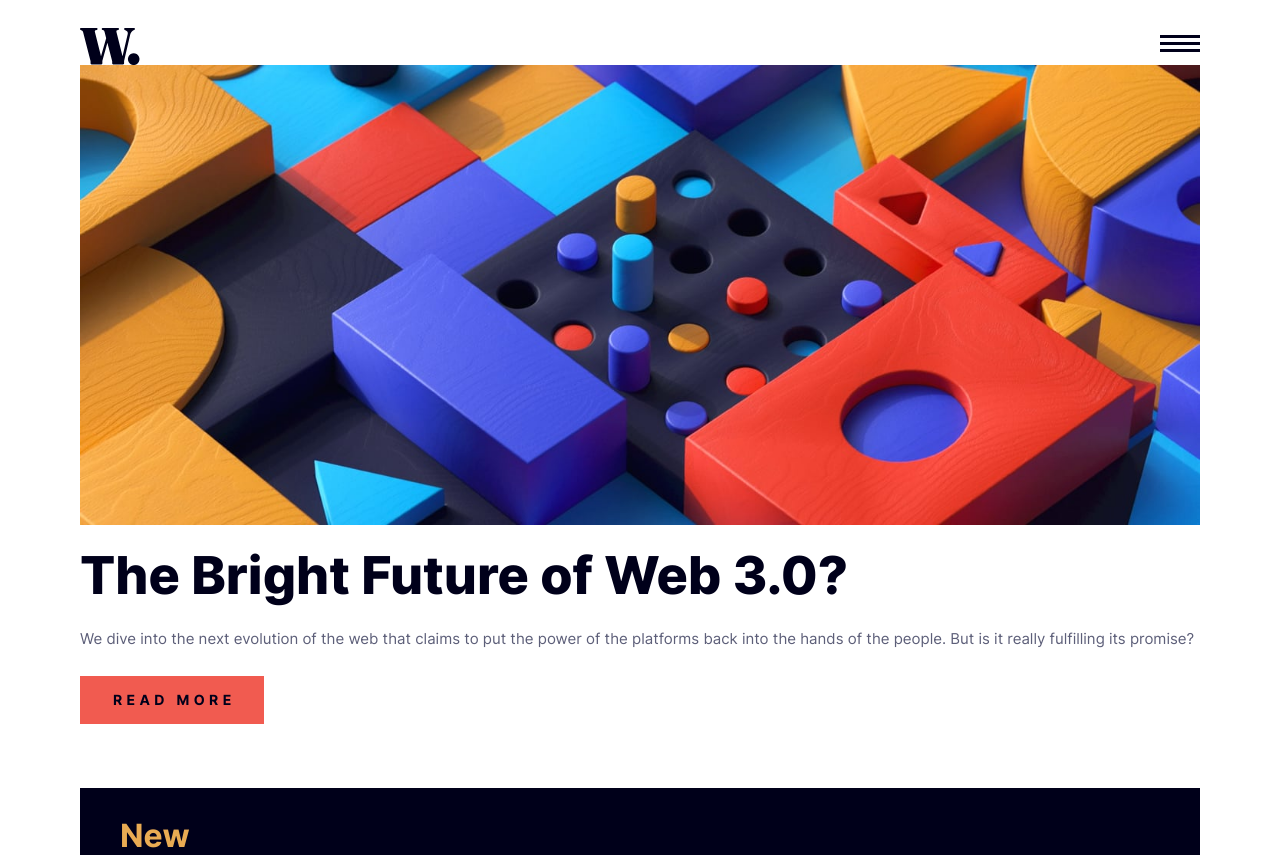
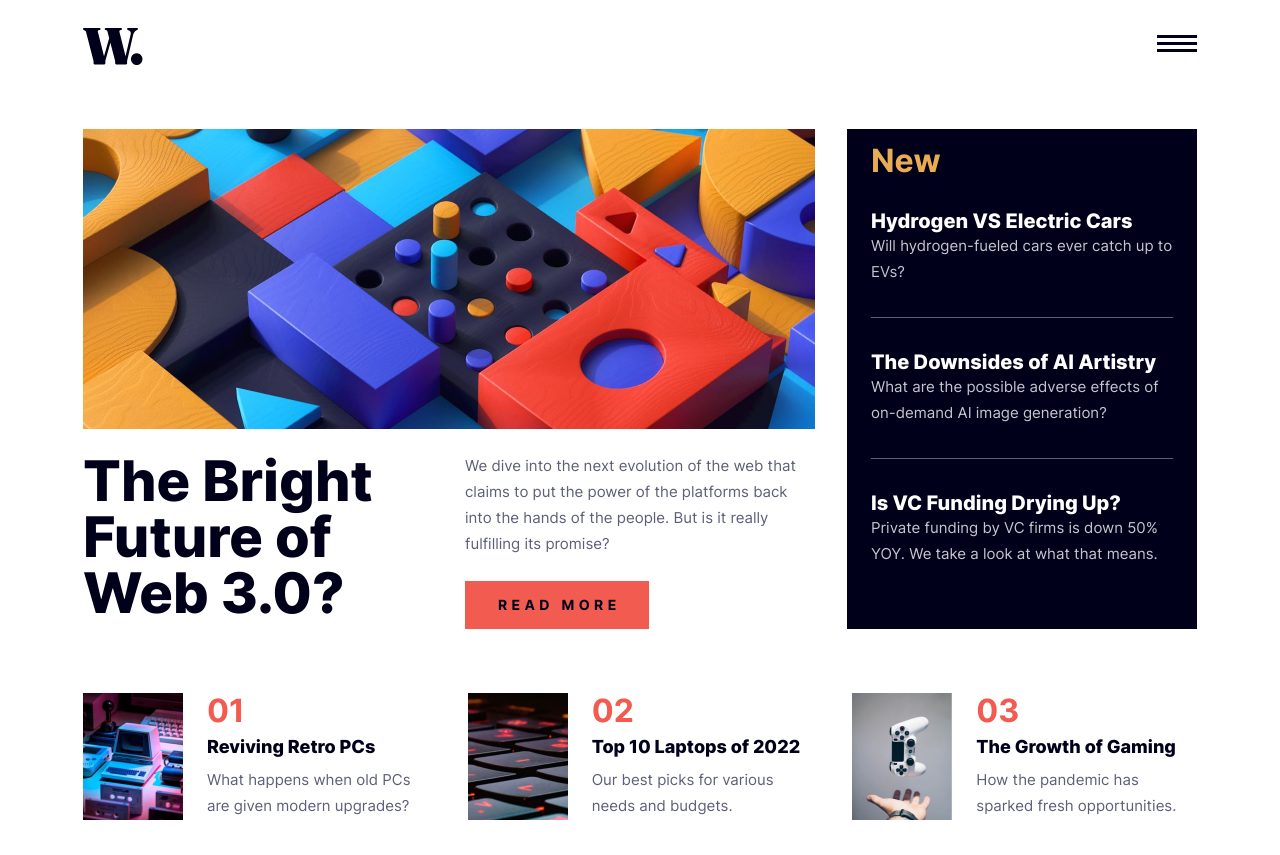
Before and after one commit to loki-pepe/news-homepage, a plain HTML site: page index.html in a window 1280 px wide. Shown: the top 855 px of the page. Drawn offline with Linux system fonts and the light colour scheme.

Commit message:
finish layout for desktop (except nav)

```diff
--- a/static/style.css
+++ b/static/style.css
@@ -20,7 +20,9 @@
 
 
     /* Sizing */
+    --featured-image-height: 18.75rem;
     --logo-height: clamp(28px, 1.7857vw + 14.2857px, 40px);
+    --menu-button-width: 2.5rem;
     --trending-article-image-width: 6.25rem;
 
 
@@ -31,11 +33,14 @@
     --body-row-gap: 32px;
     --button-padding-block: 12px;
     --button-padding-inline: 33px;
+    --featured-column-gap: 32px;
     --featured-row-gap: 24px;
+    --main-column-gap: 32px;
     --main-row-gap: 64px;
     --new-gap: 32px;
     --new-padding-block: clamp(16px, 4.0712vw + .7328px, 32px);
     --new-padding-inline: clamp(24px, 4.0712vw + 8.7328px, 40px);
+    --trending-column-gap: 40px;
     --trending-row-gap: 32px;
     --trending-article-row-gap: 8px;
     --trending-item-column-gap: 24px;
@@ -46,7 +51,7 @@
 
     --body-font-size: 0.9375rem;
     --button-font-size: 0.875rem;
-    --heading-xl-font-size: clamp(2.5rem, 2.381vw + 1.3571rem, 3.5rem);
+    --heading-xl-font-size: clamp(2.5rem, 3.7037vw + .7222rem, 3.5rem);
     --heading-l-font-size: 2rem;
     --heading-m-font-size: 1.25rem;
     --heading-s-font-size: 1.125rem;
@@ -84,17 +89,11 @@ a {
 }
 
 body {
+    display: flex;
+    justify-content: center;
+    padding: var(--body-padding-top) var(--body-padding-inline) var(--body-padding-bottom);
     min-height: 100vh;
-    font-family: var(--font-family);
-    font-size: var(--body-font-size);
-    font-weight: var(--body-font-weight);
-    letter-spacing: var(--body-letter-spacing);
-    line-height: var(--body-line-height);
-    color: var(--navy-600);
-    display: grid;
-    align-content: center;
-    row-gap: var(--body-row-gap);
-    padding: var(--body-padding-top) var(--body-padding-inline) var(--body-padding-bottom);
+    min-width: 320px;
 }
 
 .button {
@@ -111,6 +110,19 @@ body {
     padding-inline: var(--button-padding-inline) calc(var(--button-padding-inline) - var(--button-letter-spacing));
 }
 
+.content-container {
+    font-family: var(--font-family);
+    font-size: var(--body-font-size);
+    font-weight: var(--body-font-weight);
+    letter-spacing: var(--body-letter-spacing);
+    line-height: var(--body-line-height);
+    color: var(--navy-600);
+    display: flex;
+    flex-direction: column;
+    width: fit-content;
+    row-gap: var(--body-row-gap);
+}
+
 .featured {
     display: grid;
     row-gap: var(--featured-row-gap);
@@ -118,7 +130,7 @@ body {
 
 .featured article {
     display: grid;
-    row-gap: var(--featured-row-gap);
+    gap: var(--featured-row-gap) var(--featured-column-gap);
 }
 
 .featured h2 {
@@ -127,6 +139,12 @@ body {
     letter-spacing: inherit;
     line-height: var(--heading-xl-line-height);
     color: var(--navy-950);
+}
+
+.featured img {
+    height: var(--featured-image-height);
+    width: 100%;
+    object-fit: cover;
 }
 
 header {
@@ -151,12 +169,11 @@ img, svg {
 
 main {
     display: grid;
-    row-gap: var(--main-row-gap);
+    gap: var(--main-row-gap) var(--main-column-gap);
 }
 
 #menu-button {
-    height: 17px;
-    width: 40px;
+    width: var(--menu-button-width);
     background-color: inherit;
     border: none;
     cursor: pointer;
@@ -250,9 +267,8 @@ ol, ul {
 }
 
 .trending ol {
-    display: flex;
-    flex-direction: column;
-    row-gap: var(--trending-row-gap);
+    display: grid;
+    gap: var(--trending-row-gap) var(--trending-column-gap);
 }
 
 @media (hover:hover) {
@@ -278,10 +294,47 @@ ol, ul {
     }
 }
 
-@media (width < 62rem /* ovisi o layoutu */) {
+@media (width < 75rem) {
     nav {
         font-size: var(--heading-s-font-size);
         line-height: var(--heading-s-line-height);
         color: var(--navy-950);
     }
 }
+
+@media (min-width: 75rem) {
+    :root {
+        --body-row-gap: 64px;
+        --new-padding-block: 16px;
+        --new-padding-inline: 24px;
+    }
+
+    body {
+        justify-content: center;
+        align-items: center;
+    }
+
+    .featured {
+        grid-column: 1 / span 2;
+    }
+
+    .featured article {
+        grid-template: 1fr min-content / 1fr 1fr;
+    }
+
+    .featured h2 {
+        grid-row: 1 / -1;
+    }
+
+    main {
+        grid-template: auto auto / repeat(3, 350px);
+    }
+
+    .trending {
+        grid-column: 1 / -1;
+    }
+
+    .trending ol {
+        grid-template-columns: repeat(3, 1fr);
+    }
+}
```
